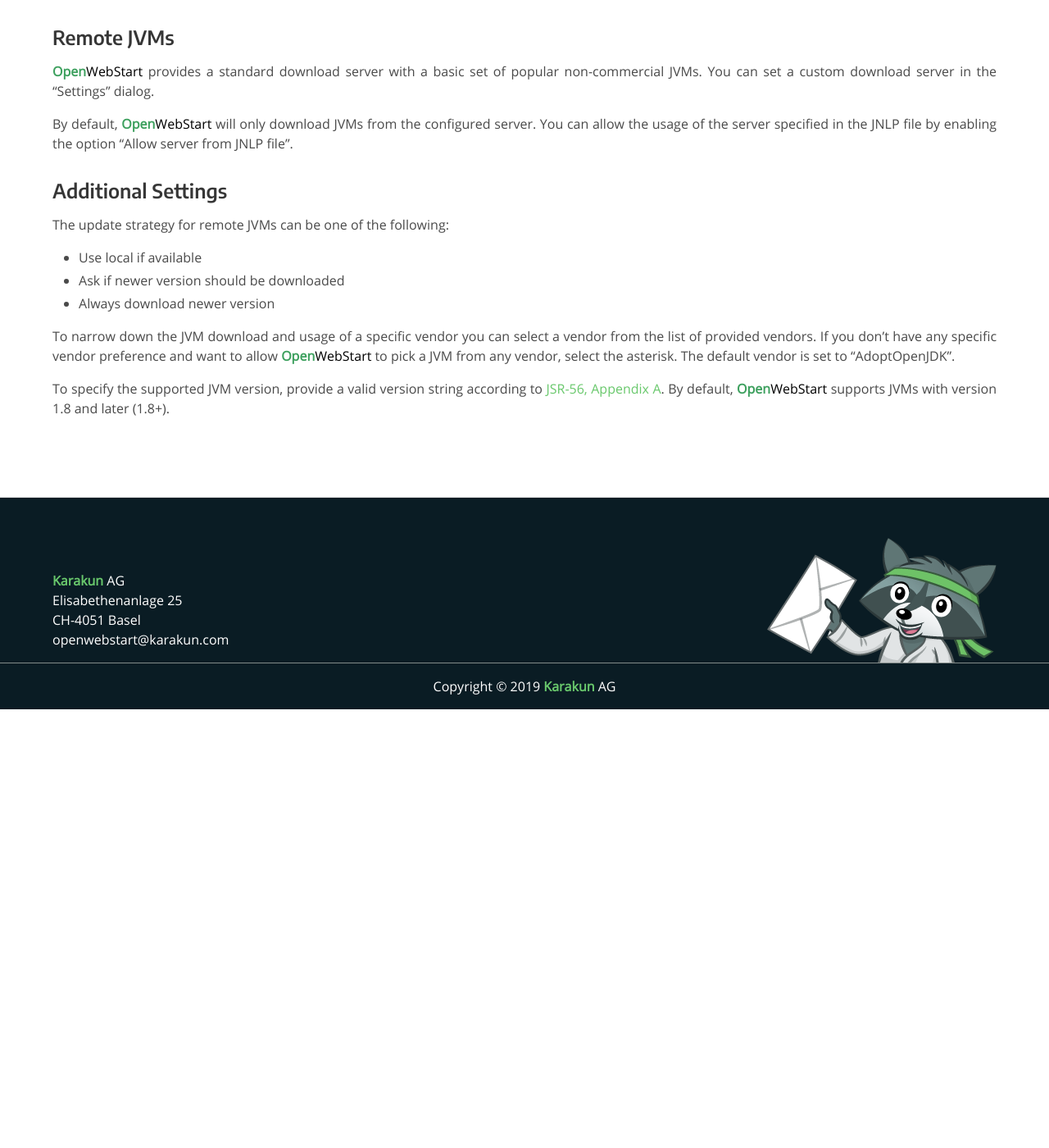
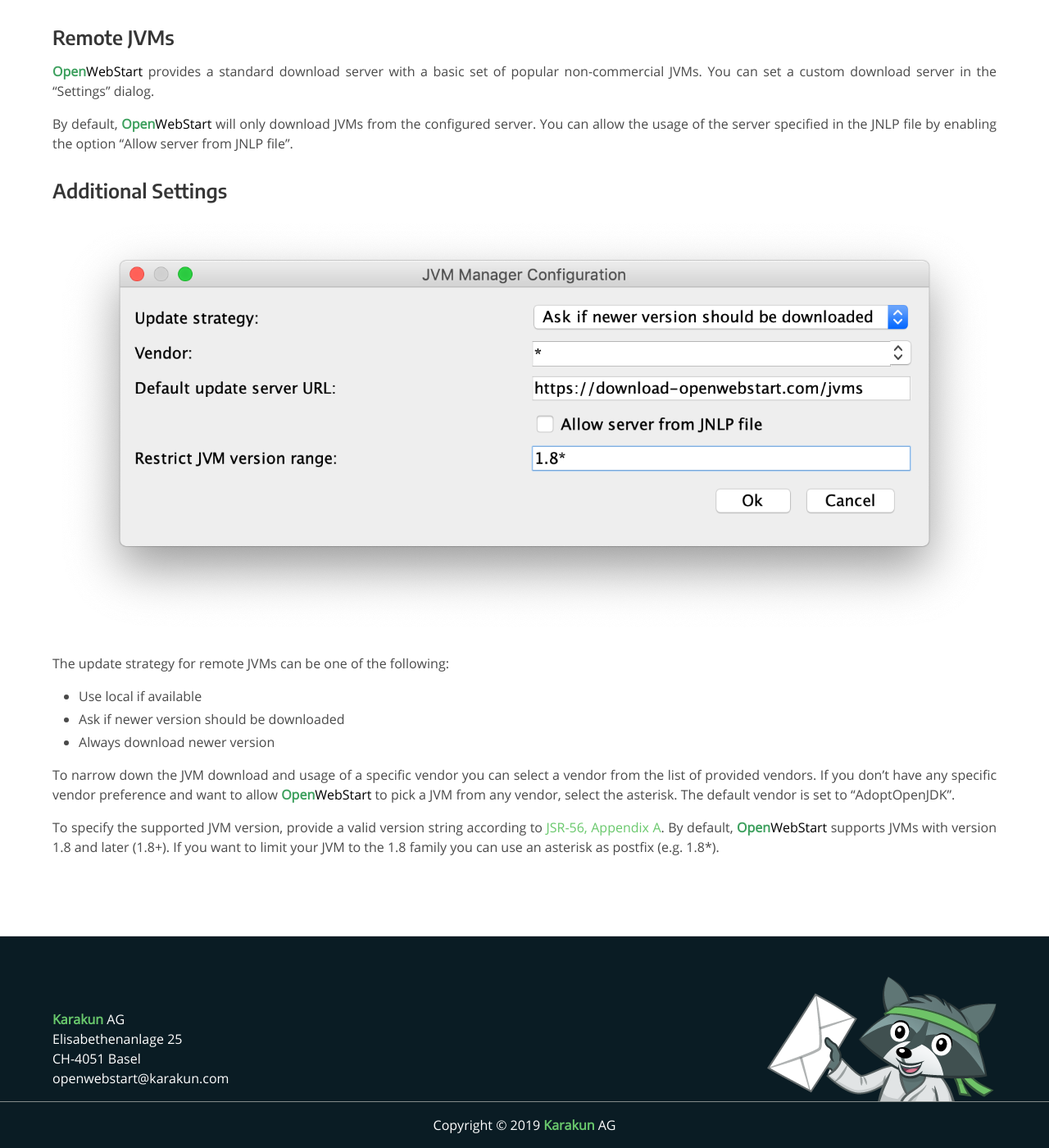
Before and after one commit to karakun/openwebstart-page, a Jekyll site: the page built from jvm-manager.md, in a window 1280 px wide and 1400 px high, scrolled down 1547 px. Shown: the whole window at 82% size. Built offline with Jekyll 4.4.1, drawn with Linux system fonts in a browser that asks for light colours; our own code applies the rules of GitHub Pages for plain Markdown files; comment, search, counter and statistics services are not loaded; before the commit the page ends 2412 px from its top, so only the background shows below that.

Commit message:
add settings dialog image and information on asterisk versions

```diff
--- a/jvm-manager.md
+++ b/jvm-manager.md
@@ -36,6 +36,8 @@
 
 ### Additional Settings
 
+![jvm manager]({{ "/assets/images/webstart/jvm-manager-settings.png" | relative_url }})
+
 The update strategy for remote JVMs can be one of the following:
 * Use local if available
 * Ask if newer version should be downloaded
@@ -47,3 +49,4 @@
 
 To specify the supported JVM version, provide a valid version string according to [JSR-56, Appendix A](https://www.jcp.org/en/jsr/detail?id=56).
 By default, <span class="text-highlight">Open<span>WebStart</span></span> supports JVMs with version 1.8 and later (1.8+).
+If you want to limit your JVM to the 1.8 family you can use an asterisk as postfix (e.g. 1.8*).
```
Also changed, not shown: assets/images/webstart/jvm-manager-settings.png (added).
